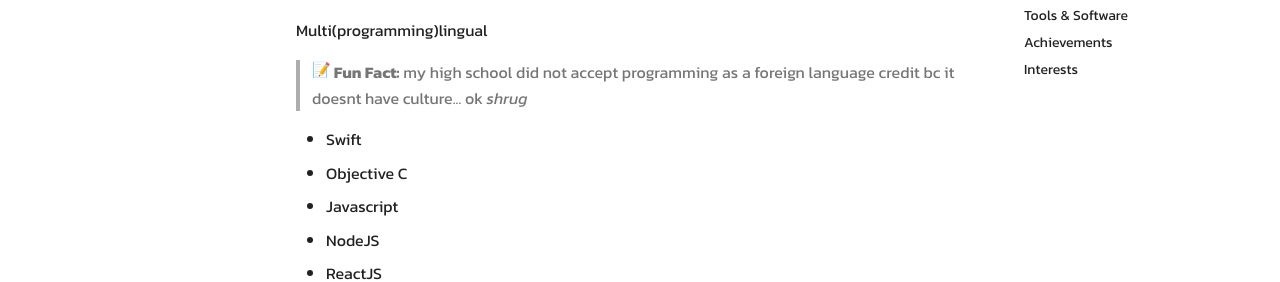
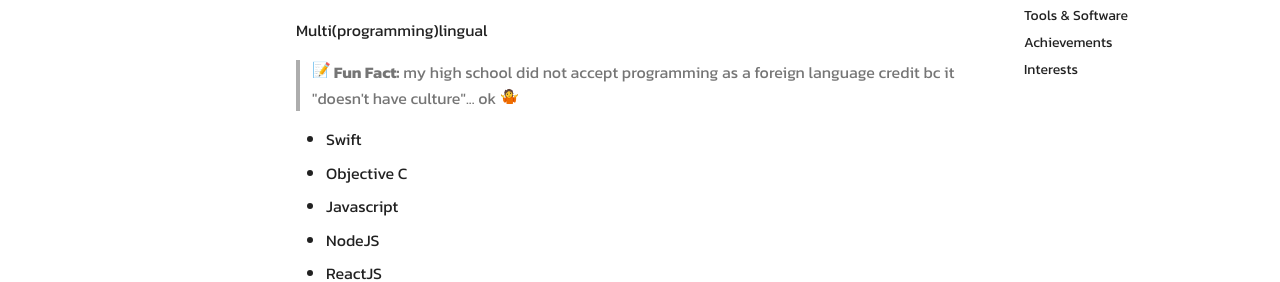
Before and after one commit to willsmillie/portfolio, an MkDocs documentation site: the page built from docs/index.md, in a window 1280 px wide and 900 px high, scrolled down 720 px. Shown: the part 200-482 px from the top of the window. Built offline with MkDocs 1.6.1 and Material for MkDocs 9.7.7, drawn with Linux system fonts in a browser that asks for light colours; emoji names are drawn with the system emoji font.

Commit message:
copy cleanup

```diff
--- a/docs/index.md
+++ b/docs/index.md
@@ -28,7 +28,7 @@
 
 Multi(programming)lingual
 
-> :memo: **Fun Fact:** my high school did not accept programming as a foreign language credit bc it doesnt have culture... ok _shrug_
+> :memo: **Fun Fact:** my high school did not accept programming as a foreign language credit bc it "doesn't have culture"... ok :shrug:
 
 - Swift
 - Objective C
```
